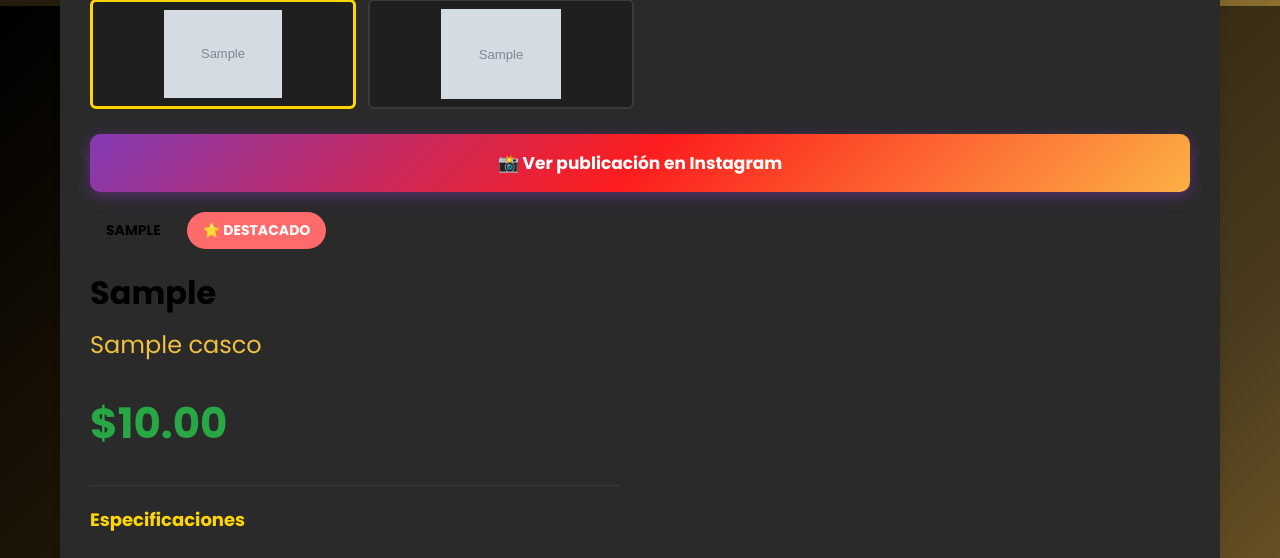
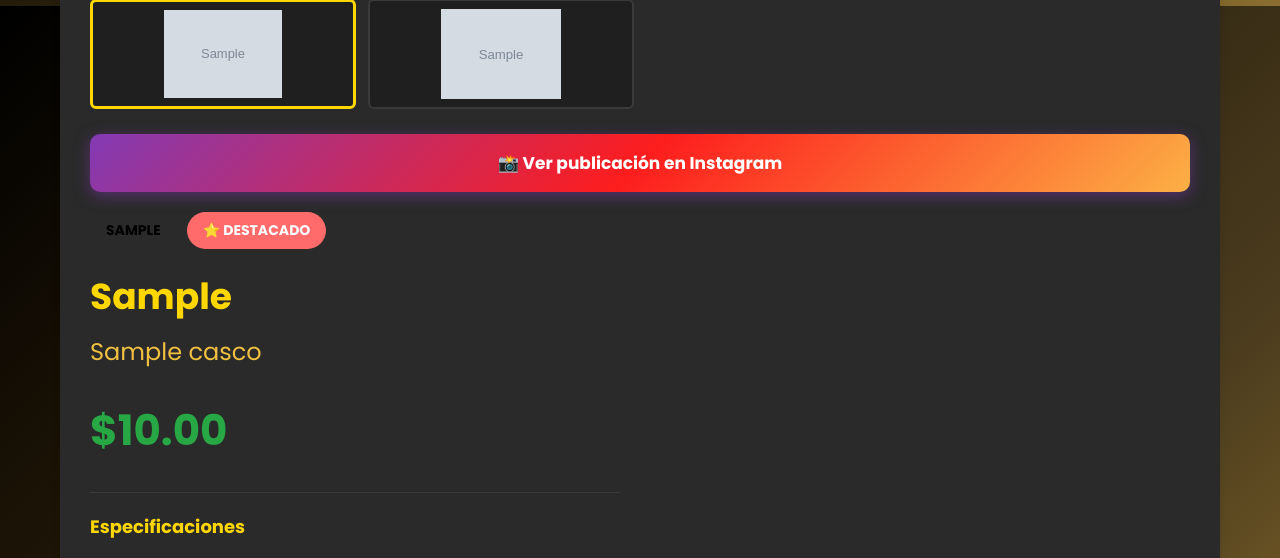
Before and after one commit to Abalito04/Catalogo-Whip-Helmet, a Flask app: page /producto/1 in a window 1280 px wide. Shown: the part 794-1352 px from the top of the page. Run offline with Flask 3, Linux system fonts and the light colour scheme; tables that the repository leaves empty hold one stand-in row (values such as "Sample post"); grey boxes marked "Sample" are stand-in pictures.

Commit message:
prueba 7 de colores de tarjeta

```diff
--- a/static/css/style.css
+++ b/static/css/style.css
@@ -505,6 +505,13 @@ main {
     gap: 20px;
 }
 
+.producto-info h1 {
+    color: #ffd700;
+    font-size: 36px;
+    font-weight: 700;
+}
+
+
 .badges-container {
     display: flex;
     gap: 10px;
@@ -962,6 +969,7 @@ footer a {
         font-size: 28px;
     }
 
+
     .modelo-titulo {
         font-size: 20px;
     }
```
